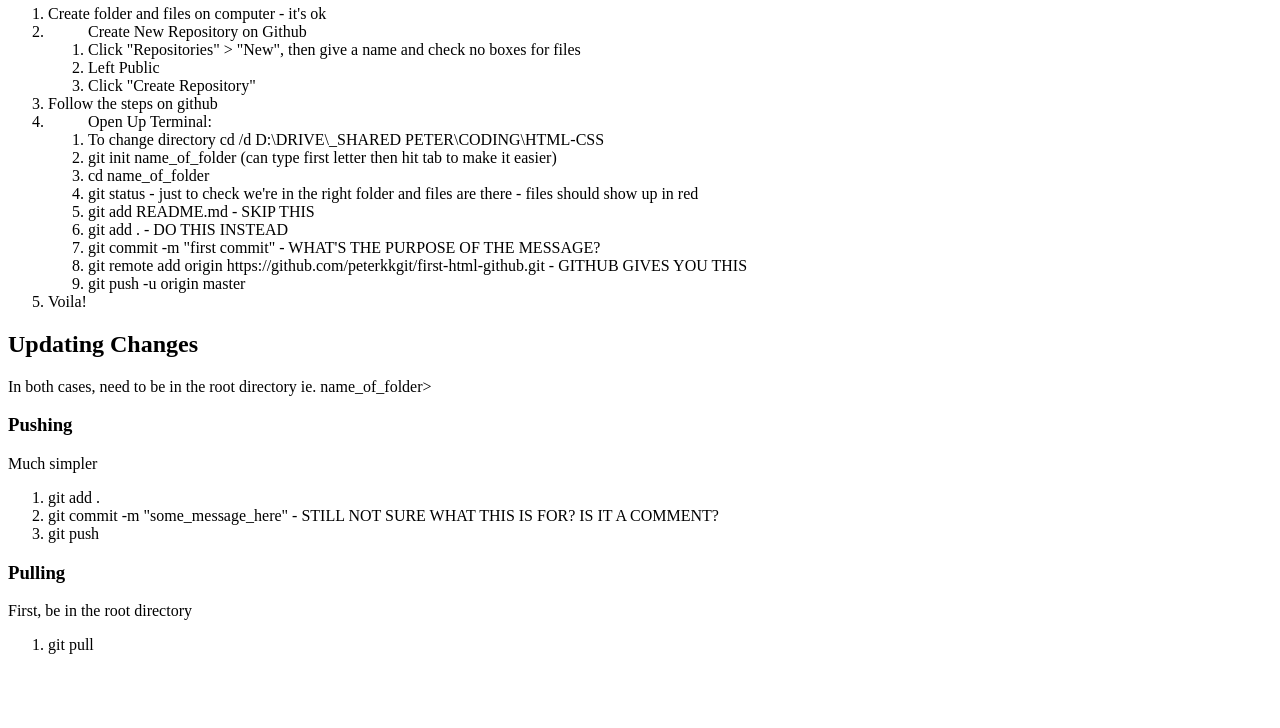
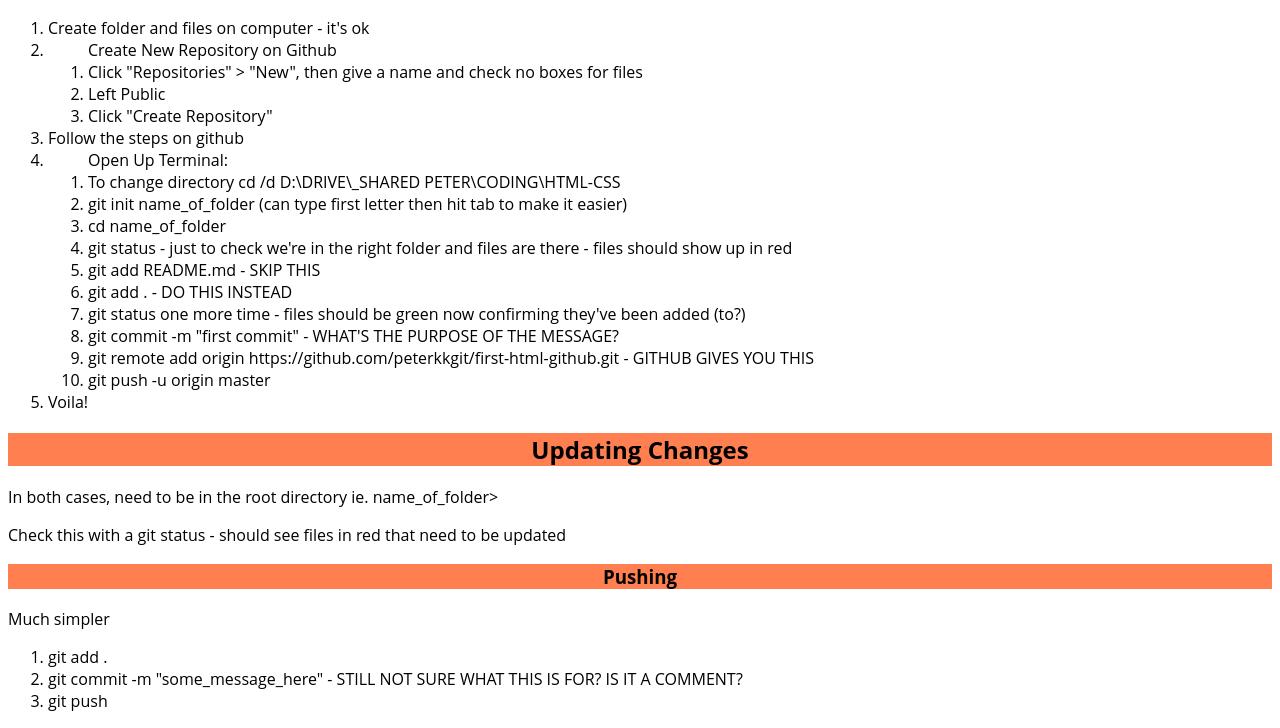
Before and after one commit to peterkkgit/first-html-github, a plain HTML site: page index.html in a window 1280 px wide. Shown: the part 122-850 px from the top of the page. Before the commit the page ends 800 px from the top, so only its background shows below. Drawn offline with Linux system fonts and the light colour scheme.

Commit message:
added css

```diff
--- a/index.html
+++ b/index.html
@@ -2,6 +2,7 @@
 <html>
     <head>
         <title>Welcome</title>
+        <link rel="stylesheet" href="/style.css">
 
     </head>
     <body>
@@ -22,6 +23,7 @@
             <li>git status - just to check we're in the right folder and files are there - files should show up in red</li>
             <li>git add README.md - SKIP THIS</li>
             <li>git add . - DO THIS INSTEAD</li>
+            <li>git status one more time - files should be green now confirming they've been added (to?)</li>
             <li>git commit -m "first commit" - WHAT'S THE PURPOSE OF THE MESSAGE?</li>
             <li>git remote add origin https://github.com/peterkkgit/first-html-github.git - GITHUB GIVES YOU THIS</li>
             <li>git push -u origin master</li>
@@ -32,7 +34,8 @@
 
 
             <h2>Updating Changes</h2>
-            <p>In both cases, need to be in the root directory ie. name_of_folder> </p>
+            <p>In both cases, need to be in the root directory ie. name_of_folder></p>
+            <p>Check this with a git status - should see files in red that need to be updated</p>
             <h3>Pushing</h3>
             <p>Much simpler</p>
             <ol>
--- /dev/null
+++ b/style.css
@@ -0,0 +1,8 @@
+body {
+    font-family: "open sans"
+}
+
+h1, h2, h3 {
+    text-align: center;
+    background-color: coral
+}
```
